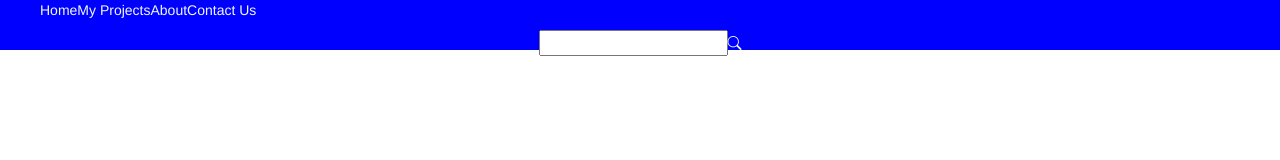
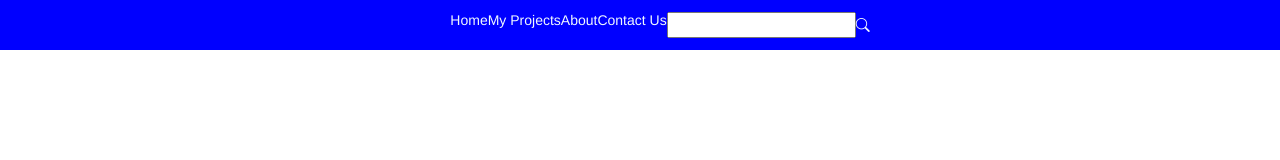
Before and after one commit to Abdul-razzaq-017/Portfolio, a plain HTML site: page index.html in a window 1280 px wide. Drawn offline with nearby package versions, Linux system fonts and the light colour scheme.

Commit message:
Update style.css

```diff
--- a/public/style.css
+++ b/public/style.css
@@ -3,6 +3,9 @@ nav{
     text-align: center;
     color: aliceblue;
     height:50px;
+    display:flex;
+    align-items:center;
+    Justify-content:center;
 }
 ul{
     display:flex;
@@ -10,4 +13,5 @@ ul{
 li{
     text-decoration:none;
     list-style:none;
+    margine:10px;
 }
```
